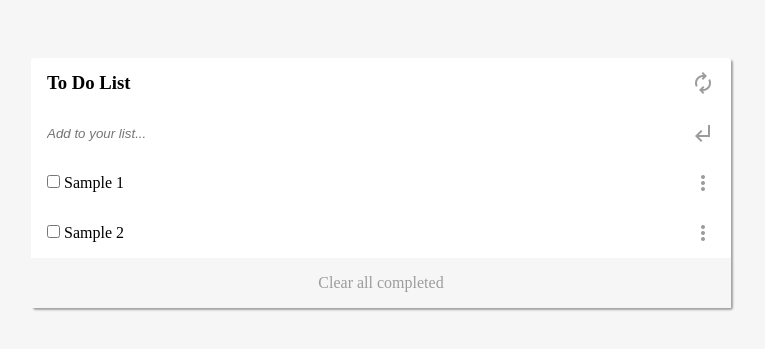
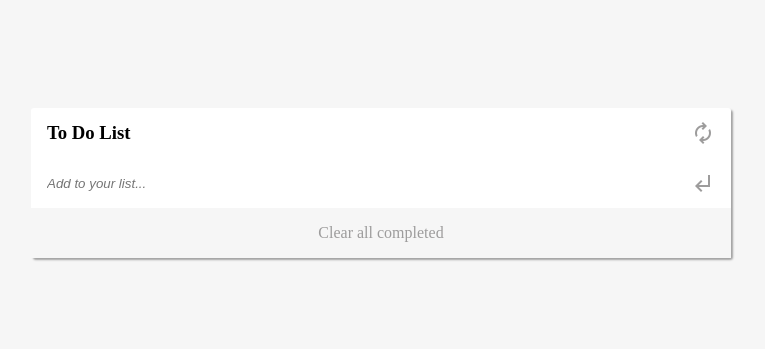
Before and after one commit to shubhambhoyar077/to-do-list, a website built with webpack: page src/index.html in a window 1280 px wide. Shown: the part 217-566 px from the top of the page, without its empty margins (259-1024 px from the left). Built offline with nearby package versions, Linux system fonts and the light colour scheme; some icons are missing.

Commit message:
Remove hard coaded js and css file

```diff
--- a/src/index.html
+++ b/src/index.html
@@ -6,7 +6,6 @@
   <meta name="viewport" content="width=device-width, initial-scale=1.0">
   <title>To Do List</title>
   <link rel="stylesheet" href="https://fonts.googleapis.com/css2?family=Material+Symbols+Outlined:opsz,wght,FILL,GRAD@48,400,0,0" />
-  <link rel="stylesheet" href="./style.css">
 </head>
 <body>
   <section class="container">
@@ -21,15 +20,7 @@
           subdirectory_arrow_left
           </span>
       </div>
-      <ul class="list-items">
-        <li class="common-padding"><div><input type="checkbox"> Sample 1</div>
-          <span class="material-symbols-outlined move-item">
-          more_vert
-          </span></li>
-        <li class="common-padding"><div><input type="checkbox"> Sample 2</div>
-          <span class="material-symbols-outlined move-item">
-          more_vert
-          </span></li>
+      <ul class="list-items" id="list-items">
       </ul>
       <div class="clear-completed"><a href="">Clear all completed</a></div>
     </article>
```
